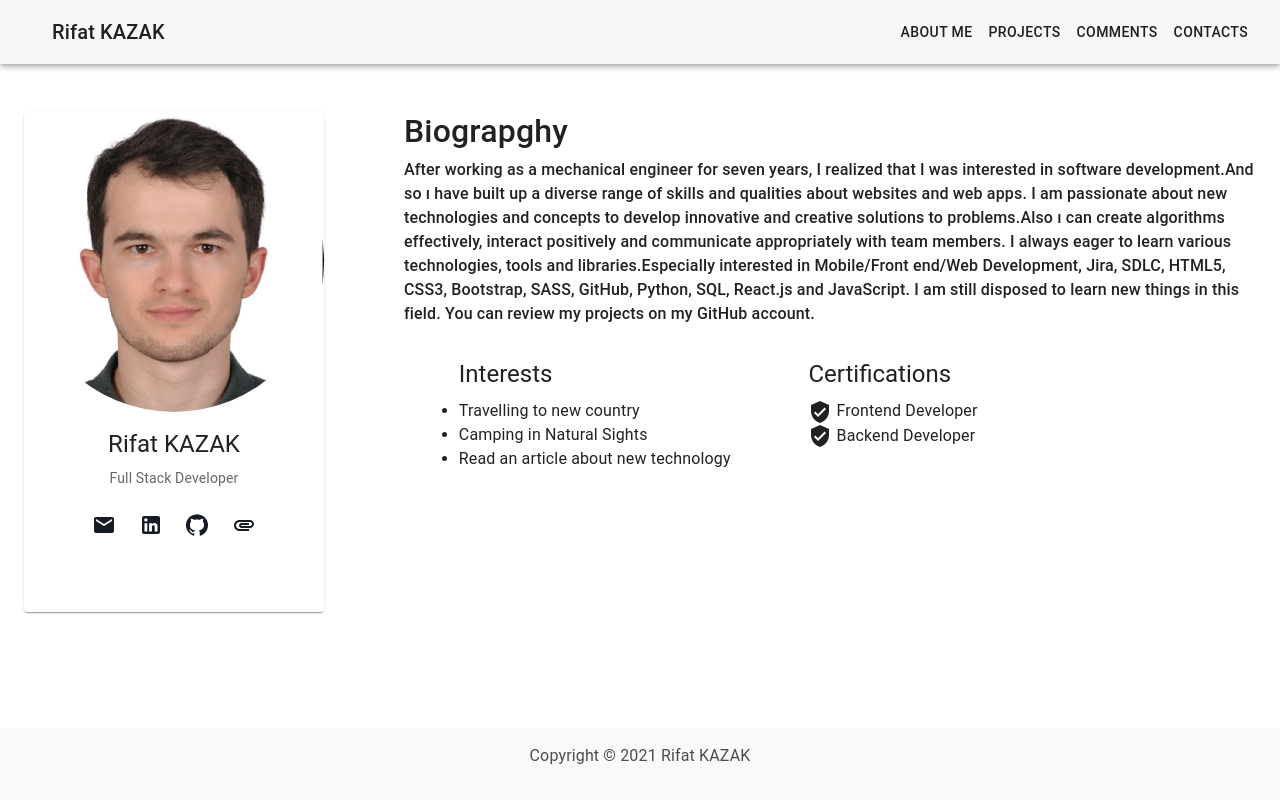
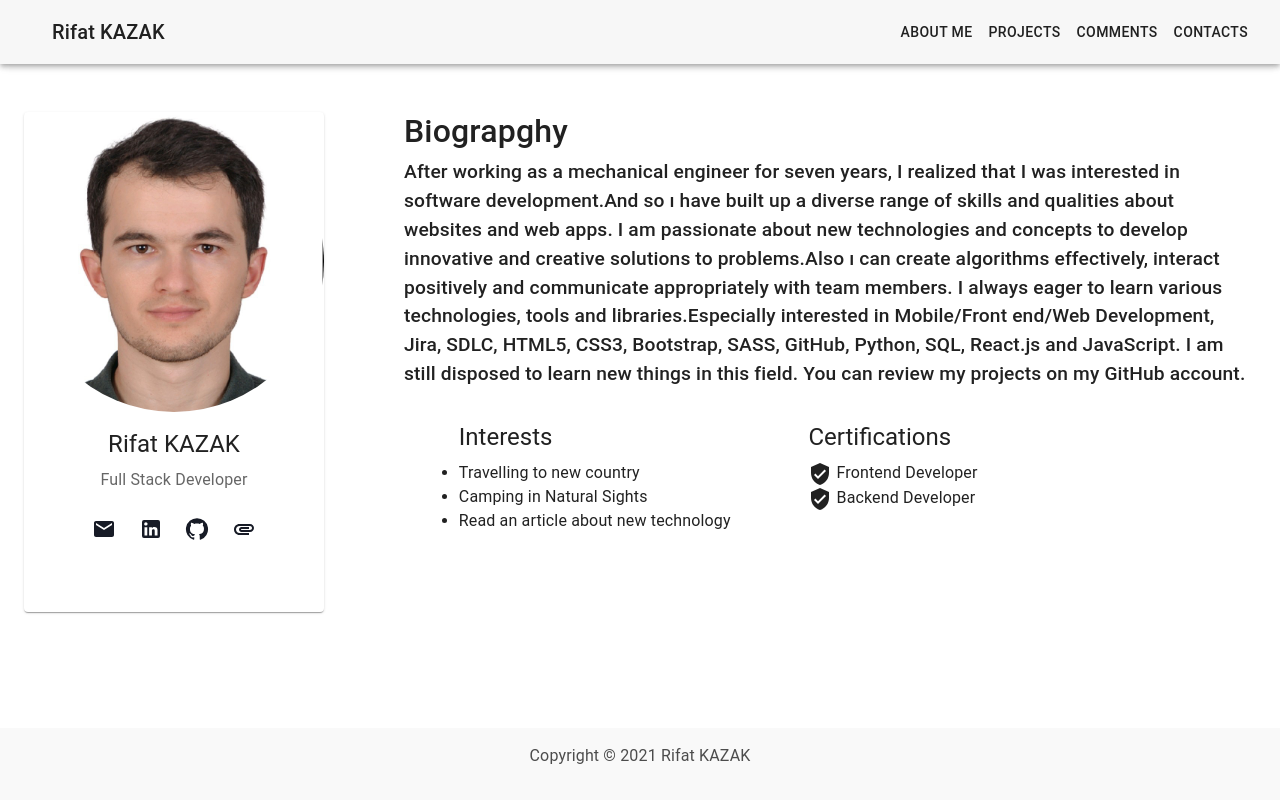
Before and after one commit to Rifatkazak/React-MyPortfolioSite, a React (Create React App) app: page / in a window 1280 px wide. Built offline with nearby package versions, Linux system fonts and the light colour scheme.

Commit message:
changed some styles

```diff
--- a/public/index.html
+++ b/public/index.html
@@ -26,6 +26,7 @@
       Learn how to configure a non-root public URL by running `npm run build`.
     -->
     <title>React App</title>
+
   </head>
   <body>
     <noscript>You need to enable JavaScript to run this app.</noscript>
--- a/src/pages/Comments.js
+++ b/src/pages/Comments.js
@@ -60,7 +60,7 @@ function Comments() {
                     <Typography variant="h5" component="div">
                          {item.name}
                     </Typography>
-                    <Typography variant="body2">
+                    <Typography variant="body1">
                         {item.content}
                     </Typography>
                     <CardActions>
--- a/src/pages/Home.js
+++ b/src/pages/Home.js
@@ -55,7 +55,7 @@ const useStyles = makeStyles((theme) => ({
     listStyle :"none",
   },
   bodyText:{
-    fontSize: "1rem",
+    fontSize: "1.2rem",
     fontWeight : "500",
   },
 
@@ -69,7 +69,6 @@ export default function Home() {
       <Container
         maxWidth="xl"
         sx={{ display: "flex"}}
-        className={styles.cardContainer}
       >
         <Card sx={{ minWidth: 300 }} className={classes.card}>
           <Avatar
@@ -82,7 +81,7 @@ export default function Home() {
             <Typography gutterBottom variant="h5" component="div">
               Rifat KAZAK
             </Typography>
-            <Typography variant="body2" color="text.secondary">
+            <Typography variant="body1" color="text.secondary">
               Full Stack Developer
             </Typography>
           </CardContent>
--- a/src/pages/Projects.js
+++ b/src/pages/Projects.js
@@ -38,7 +38,7 @@ export default function TitlebarBelowImageList() {
     <span class="visually-hidden">Next</span>
   </button>
 </div>
-<h2 className="text-center mt-4">My Projects</h2>
+<h2 className="text-center mt-4 ">My Projects</h2>
 <div class=" d-flex justify-content-center flex-wrap mt-5 mb-3 " >
 
 {data_list.map((item) => {
--- a/src/pages/style.module.css
+++ b/src/pages/style.module.css
@@ -1,3 +1,4 @@
+
 .container{
     margin-top: 5rem;
     height:  40vh;
```
